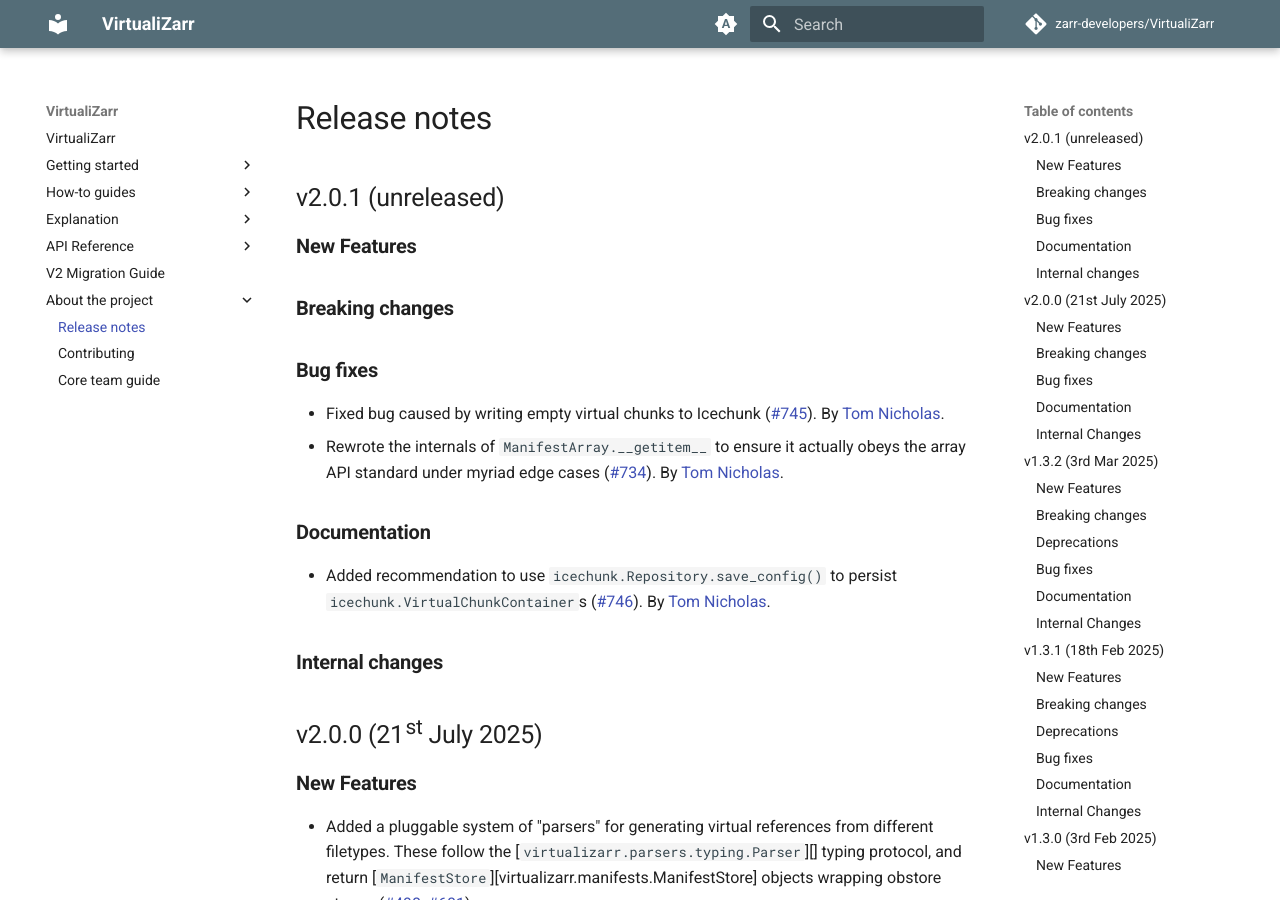
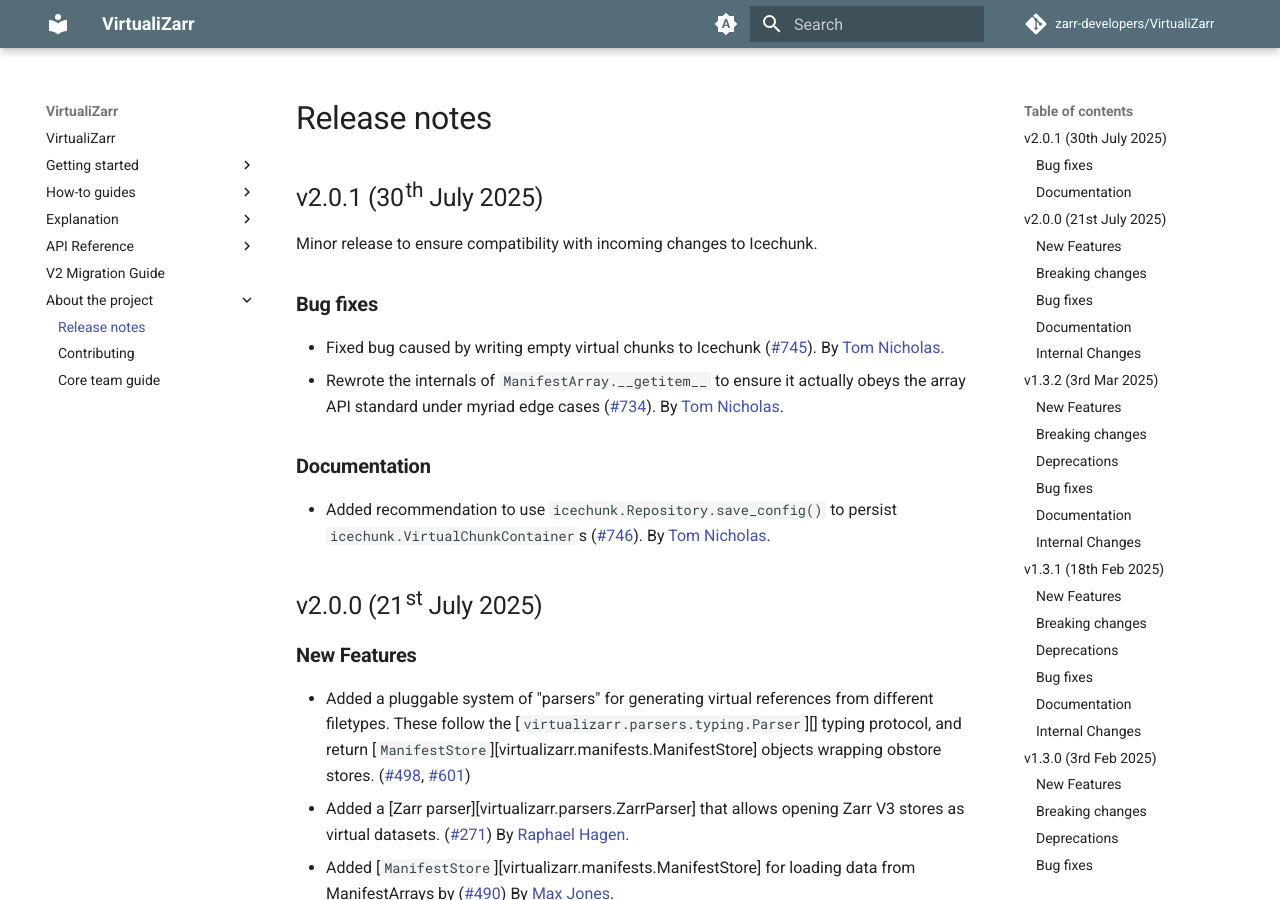
Before and after one commit to zarr-developers/VirtualiZarr, an MkDocs documentation site: the page built from docs/releases.md, in a window 1280 px wide and 900 px high. Built offline with MkDocs 1.6.1 and Material for MkDocs 9.7.7, drawn with Linux system fonts in a browser that asks for light colours; comment, search, counter and statistics services are not loaded; the version menu is left out.

Commit message:
release notes (#753)

```diff
--- a/docs/releases.md
+++ b/docs/releases.md
@@ -1,10 +1,8 @@
 # Release notes
 
-## v2.0.1 (unreleased)
+## v2.0.1 (30th July 2025)
 
-### New Features
-
-### Breaking changes
+Minor release to ensure compatibility with incoming changes to Icechunk.
 
 ### Bug fixes
 
@@ -17,8 +15,6 @@
 
 - Added recommendation to use `icechunk.Repository.save_config()` to persist `icechunk.VirtualChunkContainer`s ([#746](https://github.com/zarr-developers/VirtualiZarr/pull/746)).
   By [Tom Nicholas](https://github.com/TomNicholas).
-
-### Internal changes
 
 ## v2.0.0 (21st July 2025)
 
```
